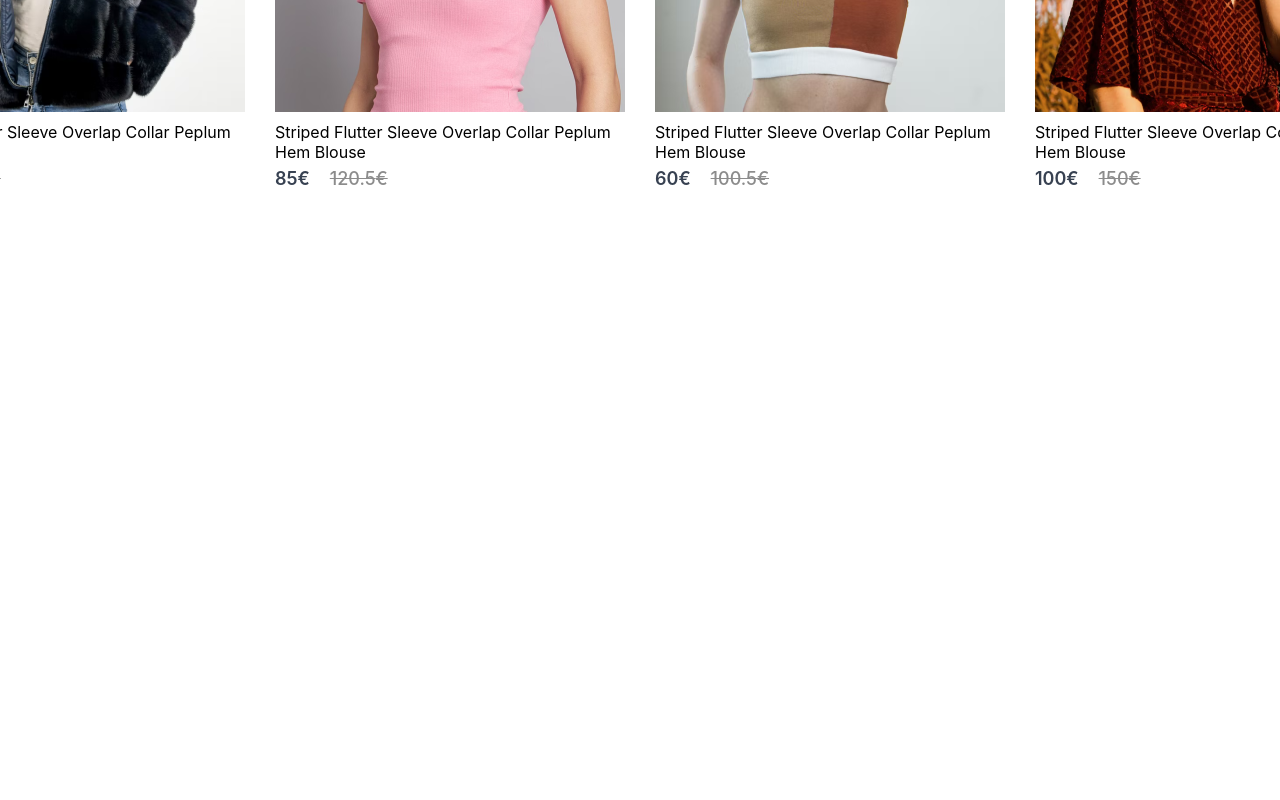
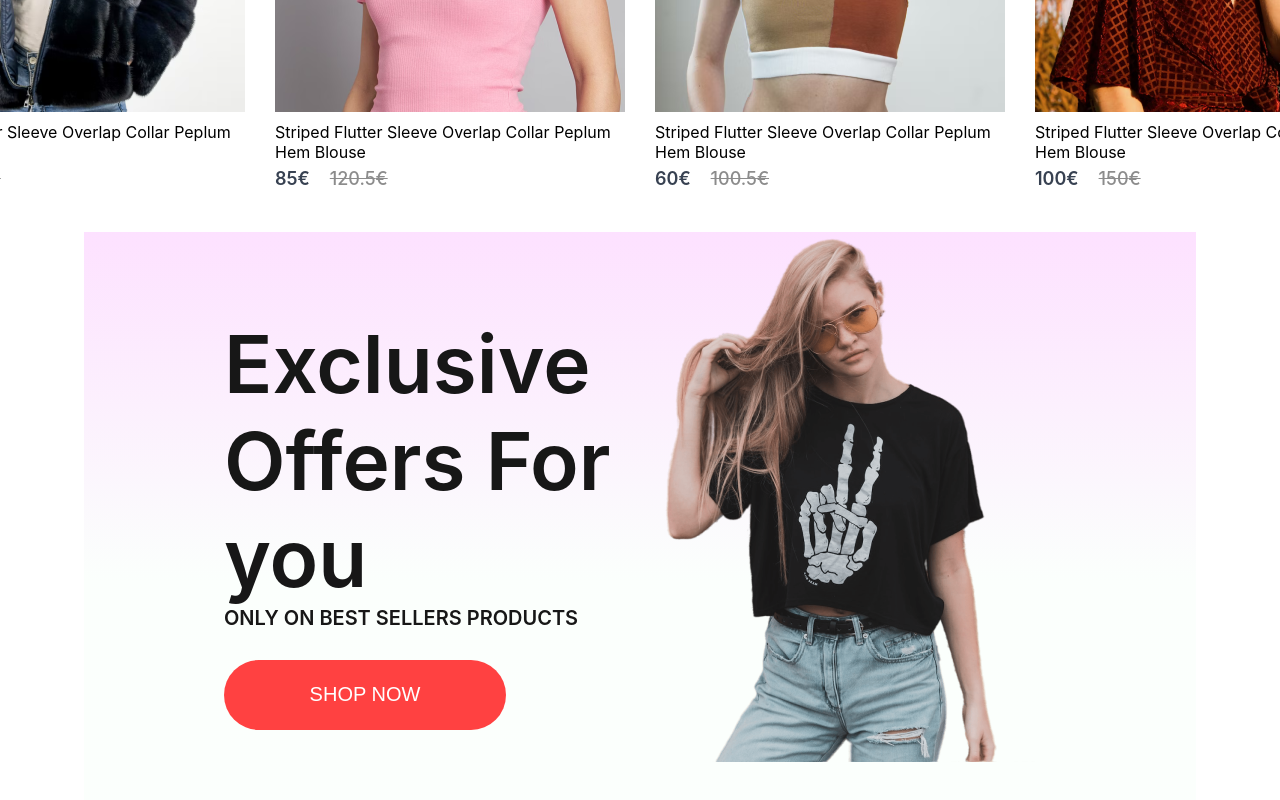
Before and after one commit to Bratpfanne92/backendModulFinalProject, a React (Vite) app in the folder frontend/: page / in a window 1280 px wide. Shown: the part 1435-2235 px from the top of the page. Before the commit the page ends 1667 px from the top, so only its background shows below. Built offline with nearby package versions, Linux system fonts and the light colour scheme.

Commit message:
Offers Component creted Offers compoent and css edited-success

```diff
--- a/frontend/src/Components/Offers/Offers.css
+++ b/frontend/src/Components/Offers/Offers.css
@@ -0,0 +1,45 @@
+.offers {
+  width: 65%;
+  height: 60vh;
+  display: flex;
+  margin: auto;
+  padding: 50px 140px;
+  margin-bottom: 150px;
+  background: linear-gradient(180deg, #fde1ff 0%, #e1ffea22 60%);
+}
+.offers-left {
+  flex: 1;
+  display: flex;
+  flex-direction: column;
+  justify-content: center;
+}
+.offers-left h1 {
+  font-size: 80px;
+  font-weight: 600;
+  color: #171717;
+}
+.offers-left p {
+  font-size: 20px;
+  font-weight: 600;
+  color: #171717;
+}
+.offers-left button {
+  width: 282px;
+  height: 70px;
+  background: #ff4141;
+  color: white;
+  font-size: 20px;
+  font-weight: 500;
+  border-radius: 35px;
+  cursor: pointer;
+  margin-top: 30px;
+  border: none;
+}
+.offers-right {
+  flex: 1;
+  display: flex;
+  flex-direction: column;
+  justify-content: flex-end;
+  align-items: center;
+  padding-top: 50px;
+}
--- a/frontend/src/Components/Offers/Offers.jsx
+++ b/frontend/src/Components/Offers/Offers.jsx
@@ -1,8 +1,21 @@
 import React from "react";
 import "./Offers.css";
+import exclusive_image from "../Assets/exclusive_image.png";
 
 const Offers = () => {
-  return <div className="offers"></div>;
+  return (
+    <div className="offers">
+      <div className="offers-left">
+        <h1>Exclusive</h1>
+        <h1>Offers For you</h1>
+        <p>ONLY ON BEST SELLERS PRODUCTS</p>
+        <button>SHOP NOW</button>
+      </div>
+      <div className="offers-right">
+        <img src={exclusive_image} alt="" />
+      </div>
+    </div>
+  );
 };
 
 export default Offers;
```
